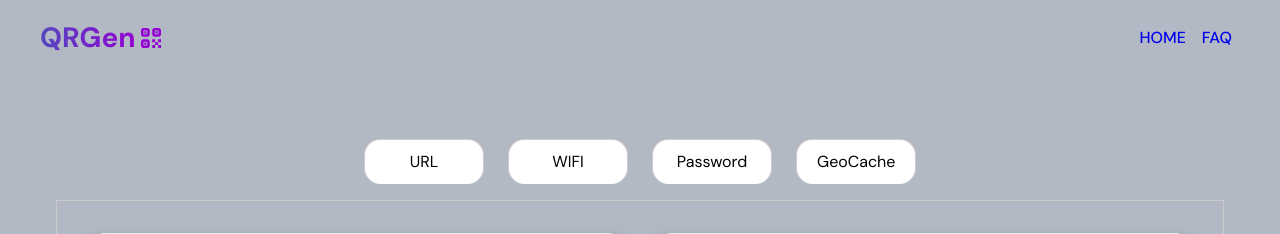
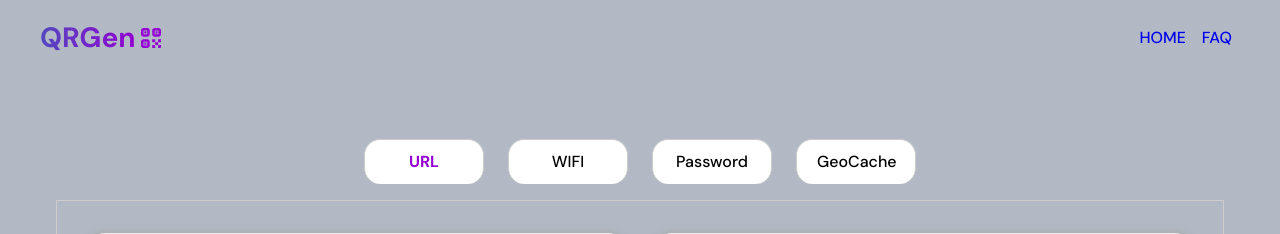
Before and after one commit to ceriustech/qrgen, a React (Create React App) app: page / in a window 1280 px wide. Shown: the top 234 px of the page. Built offline with nearby package versions, Linux system fonts and the light colour scheme.

Commit message:
feat: Added active tab highlighting to tab buttons

```diff
--- a/src/global/components/TabView/TabView.js
+++ b/src/global/components/TabView/TabView.js
@@ -28,7 +28,12 @@ const TabView = () => {
 		<TabViewContainer>
 			<TabViewWrapper>
 				{tabs.map((tab, index) => (
-					<TabButton key={tab.label} onClick={() => handleClick(index)}>
+					<TabButton
+						key={tab.label}
+						onClick={() => handleClick(index)}
+						active={activeTab}
+						index={index}
+					>
 						{tab.label}
 					</TabButton>
 				))}
--- a/src/global/components/TabView/styles.js
+++ b/src/global/components/TabView/styles.js
@@ -1,7 +1,11 @@
-import styled from 'styled-components';
+import styled, { css } from 'styled-components';
 import { maxView } from '../../styles/mediaQueries';
+import { TEXT_COLORS, BASE_COLORS } from '../../styles/Colors';
 
 const maxViewMobileSmall = maxView.mobileS;
+
+const { black } = TEXT_COLORS;
+const { purple } = BASE_COLORS;
 
 export const TabViewContainer = styled.div`
 	padding: 0 1rem;
@@ -16,6 +20,10 @@ export const TabViewWrapper = styled.div`
 `;
 
 export const TabButton = styled.button`
+	${({ active, index }) => {
+		return css`
+			${active === index ? `color: ${purple}` : `color: ${black}`};
+			${active === index ? 'font-weight: 600' : 'font-weight: 500'};
 			padding: 10px 20px;
 			background-color: #fff;
 			border: 1px solid #ccc;
@@ -28,6 +36,8 @@ export const TabButton = styled.button`
 				outline: none;
 			}
 		`;
+	}}
+`;
 
 export const TabContent = styled.div`
 	padding: 1rem;
```
Lines whose indentation alone changed are shown as unchanged.
